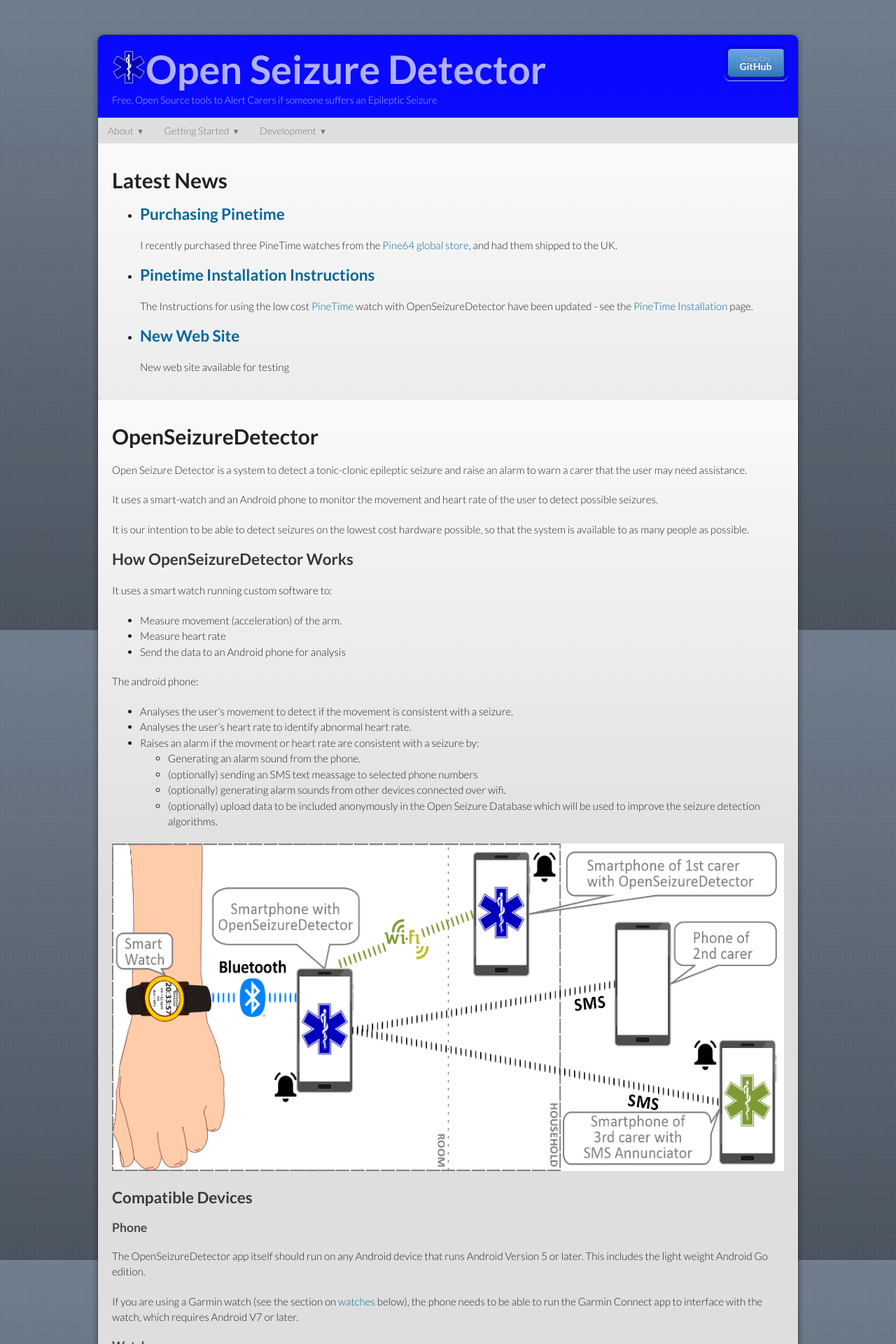
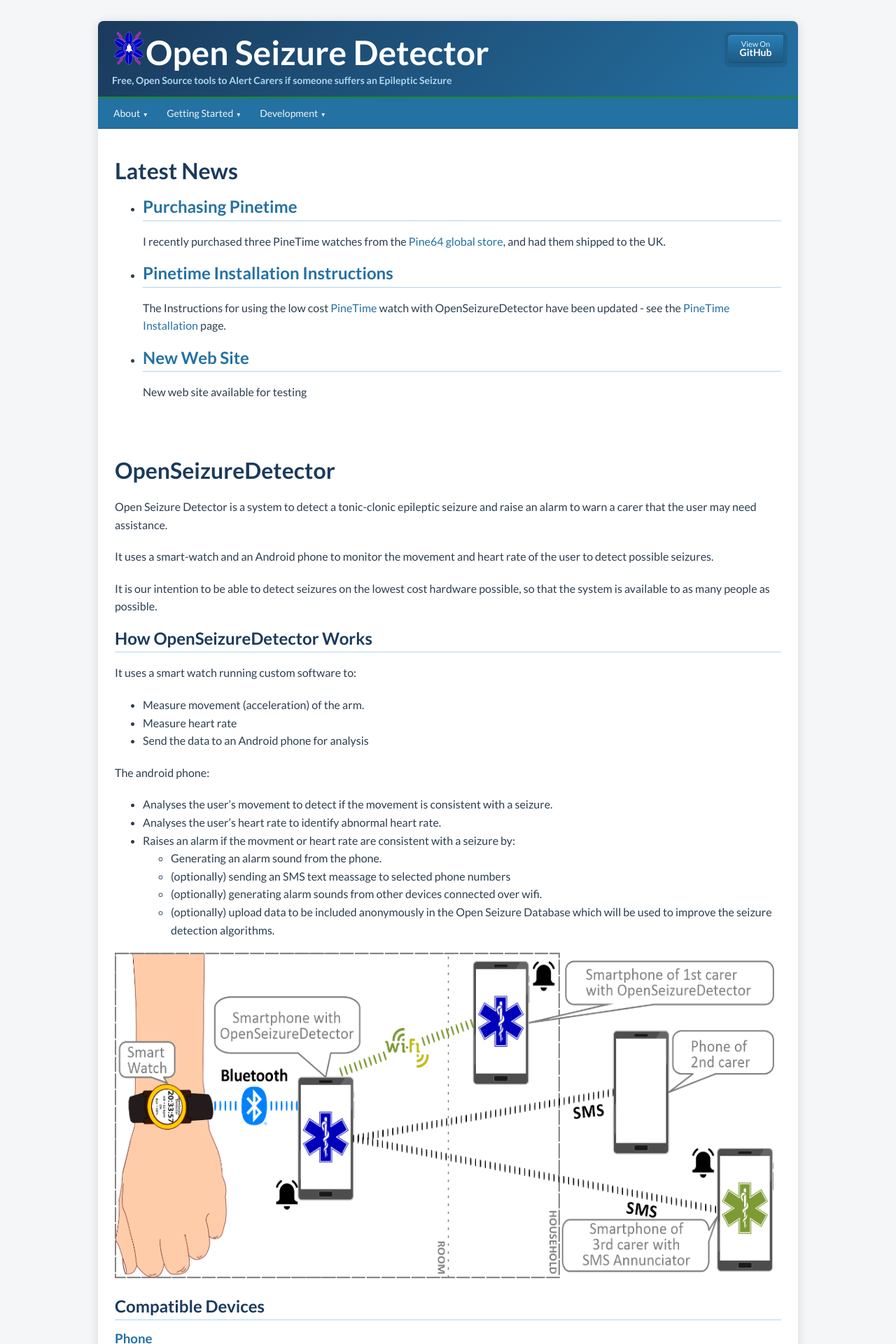
Before and after one commit to OpenSeizureDetector/openseizuredetector.github.io, a Jekyll site: the page built from index.md, in a window 1280 px wide. Shown: the top 1920 px of the page at 70% size. Built offline with Jekyll 4.4.1, drawn with Linux system fonts in a browser that asks for light colours.

Commit message:
Updated theme to make it clearer to read

```diff
--- a/_config.yml
+++ b/_config.yml
@@ -3,7 +3,7 @@ description: Free, Open Source tools to Alert Carers if someone suffers an Epile
 show_downloads: false
 google_analytics:
 theme: jekyll-theme-modernist
-base_url: /
+baseurl: .
 
 github:
   repository_url: http://github.com/OpenSeizureDetector
--- /dev/null
+++ b/_config_osd.yml
@@ -0,0 +1,3 @@
+# _config_ftp.yml
+url: "https://openseizuredetector.org.uk"
+baseurl: "/static/osd_pages"
--- a/_layouts/default.html
+++ b/_layouts/default.html
@@ -22,7 +22,7 @@
   <body>
     <div class="wrapper">
       <header {% unless site.description or site.github.project_tagline %} class="without-description" {% endunless %}>
-        <h1><a href="{{site.base_url}}"><img src="/assets/images/icon_48x48.png" alt="OSD_Icon"./>{{ site.title | default: site.github.repository_name }}</h1>
+        <h1><a href="{{site.base_url}}"><img src="{{ 'assets/images/icon_48x48.png' | relative_url }}" alt="OSD_Icon"./>{{ site.title | default: site.github.repository_name }}</h1>
         {% if site.description or site.github.project_tagline %}  </a>
           <p><b>{{ site.description | default: site.github.project_tagline }}</b> </p>
         {% endif %}
--- a/_layouts/home.html
+++ b/_layouts/home.html
@@ -22,7 +22,7 @@
   <body>
     <div class="wrapper">
       <header {% unless site.description or site.github.project_tagline %} class="without-description" {% endunless %}>
-        <h1><a href="{{site.base_url}}"><img src="/assets/images/icon_48x48.png" alt="OSD_Icon"./>{{ site.title | default: site.github.repository_name }}</h1>
+        <h1><a href="{{site.base_url}}"><img src="{{ 'assets/images/icon_48x48.png' | relative_url }}" alt="OSD_Icon"./>{{ site.title | default: site.github.repository_name }}</h1>
         {% if site.description or site.github.project_tagline %}  </a>
           <p><b>{{ site.description | default: site.github.project_tagline }}</b> </p>
         {% endif %}
--- a/_sass/modernist.scss
+++ b/_sass/modernist.scss
@@ -1,4 +1,4 @@
 // Placeholder file. If your site uses
 //     @import "{{ site.theme }}";
 // Then using this theme with jekyll-remote-theme will work fine.
-@import "jekyll-theme-modernist";
+@import "osd-theme";
--- /dev/null
+++ b/_sass/osd-theme.scss
@@ -0,0 +1,487 @@
+@import "rouge-base16-dark";
+@import url('https://fonts.googleapis.com/css?family=Lato:400italic,700italic,400,700');
+
+// OSD brand palette
+$osd-navy:       #1a3a5c;
+$osd-blue:       #2471a3;
+$osd-light-blue: #aed6f1;
+$osd-green:      #1e8449;
+$osd-bg:         #f4f6f8;
+$osd-white:      #ffffff;
+$osd-text:       #2c3e50;
+
+html {
+  background: $osd-bg;
+  height: 100%;
+}
+
+body {
+  padding: 30px 0;
+  margin: 0;
+  font: 16px/1.6 Lato, "Helvetica Neue", Helvetica, Arial, sans-serif;
+  color: $osd-text;
+  font-weight: 400;
+  background: $osd-bg;
+  min-height: calc(100% - 60px);
+}
+
+.wrapper {
+  width: 96%;
+  max-width: 1000px;
+  margin: 0 auto;
+  background: $osd-white;
+  border-radius: 8px;
+  box-shadow: 0 2px 16px rgba(0, 0, 0, 0.12);
+}
+
+header, section, footer {
+  display: block;
+}
+
+a {
+  color: $osd-blue;
+  text-decoration: none;
+
+  &:hover {
+    text-decoration: underline;
+    color: $osd-navy;
+  }
+}
+
+p {
+  margin: 0 0 20px;
+  padding: 0;
+}
+
+strong {
+  color: $osd-text;
+  font-weight: 700;
+}
+
+b {
+  font-weight: 700;
+}
+
+header {
+  border-radius: 8px 8px 0 0;
+  background: $osd-navy;
+  background: linear-gradient(135deg, $osd-navy 0%, $osd-blue 100%);
+  position: relative;
+  padding: 15px 20px 12px;
+  border-bottom: 3px solid $osd-green;
+  color: $osd-light-blue;
+
+  h1 {
+    margin: 0;
+    padding: 0;
+    font-size: 48px;
+    line-height: 1.2;
+    a {
+      color: $osd-white;
+      text-decoration: none;
+
+      &:hover {
+        color: $osd-light-blue;
+        text-decoration: none;
+      }
+    }
+  }
+
+  &.without-description h1 {
+    margin: 10px 0;
+  }
+
+  p {
+    margin: 0;
+    width: 500px;
+    font-size: 14px;
+    color: $osd-light-blue;
+
+    &.view {
+      display: none;
+      font-weight: 700;
+
+      a {
+        color: $osd-light-blue;
+      }
+
+      small {
+        font-weight: 400;
+      }
+    }
+  }
+
+  ul {
+    margin: 0;
+    padding: 0;
+    list-style: none;
+    position: absolute;
+    z-index: 1;
+    right: 20px;
+    top: 20px;
+    height: 38px;
+    padding: 1px 0;
+    background: $osd-blue;
+    background: linear-gradient(lighten($osd-blue, 10%), darken($osd-blue, 5%));
+    border-radius: 5px;
+    box-shadow: inset rgba(#fff, 0.2) 0 1px 0, inset rgba(#000, 0.15) 0 -1px 0;
+    width: auto;
+
+    &:before {
+      content: '';
+      position: absolute;
+      z-index: -1;
+      left: -5px;
+      top: -4px;
+      right: -5px;
+      bottom: -6px;
+      background: rgba(#000, 0.1);
+      border-radius: 8px;
+    }
+
+    li {
+      width: 79px;
+      float: left;
+      border-right: 1px solid darken($osd-blue, 8%);
+      height: 38px;
+
+      &.single {
+        border: none;
+      }
+    }
+
+    li + li {
+      width: 78px;
+      border-left: 1px solid lighten($osd-blue, 12%);
+    }
+
+    li + li + li {
+      border-right: none;
+      width: 79px;
+    }
+
+    a {
+      line-height: 1;
+      font-size: 11px;
+      color: rgba(#fff, 0.9);
+      display: block;
+      text-align: center;
+      font-weight: 400;
+      padding-top: 6px;
+      height: 40px;
+      text-decoration: none;
+
+      &:hover {
+        color: #fff;
+        background: rgba(#000, 0.1);
+        text-decoration: none;
+      }
+
+      strong {
+        font-size: 14px;
+        display: block;
+        color: #fff;
+      }
+    }
+  }
+}
+
+// Navigation bar
+nav.pure-menu-horizontal {
+  background: $osd-blue;
+  border-bottom: 1px solid darken($osd-blue, 10%);
+  padding: 0 8px;
+  box-sizing: border-box;
+
+  ul.pure-menu-list {
+    margin: 0;
+    padding: 0;
+    list-style: none;
+    display: flex;
+    flex-wrap: wrap;
+  }
+
+  li.pure-menu-item {
+    position: relative;
+    display: block;
+
+    &.current > a,
+    &[class*="current"] > a {
+      background: darken($osd-blue, 12%);
+      border-bottom: 3px solid $osd-green;
+    }
+  }
+
+  a.pure-menu-link {
+    color: rgba(#fff, 0.92);
+    padding: 10px 14px;
+    display: block;
+    font-size: 14px;
+    font-weight: 400;
+    text-decoration: none;
+    white-space: nowrap;
+
+    &:hover {
+      background: darken($osd-blue, 10%);
+      color: #fff;
+      text-decoration: none;
+    }
+  }
+
+  // Dropdown submenus
+  li.pure-menu-has-children {
+    > a::after {
+      content: ' ▾';
+      font-size: 10px;
+    }
+
+    ul.pure-menu-children {
+      display: none;
+      position: absolute;
+      top: 100%;
+      left: 0;
+      z-index: 100;
+      background: $osd-navy;
+      min-width: 180px;
+      border-radius: 0 0 4px 4px;
+      box-shadow: 0 4px 12px rgba(0,0,0,0.25);
+
+      li {
+        display: block;
+        float: none;
+      }
+
+      a.pure-menu-link {
+        padding: 9px 16px;
+        font-size: 13px;
+        color: $osd-light-blue;
+
+        &:hover {
+          background: darken($osd-navy, 5%);
+          color: #fff;
+        }
+      }
+    }
+  }
+
+  li.pure-menu-allow-hover:hover > ul.pure-menu-children,
+  li.pure-menu-has-children:focus-within > ul.pure-menu-children {
+    display: block;
+  }
+}
+
+section {
+  padding: 20px 24px;
+  font-size: 16px;
+  border-top: none;
+  background: $osd-white;
+  border-radius: 0 0 8px 8px;
+  position: relative;
+}
+
+h1, h2, h3, h4, h5, h6 {
+  color: $osd-navy;
+  padding: 0;
+  margin: 0 0 16px;
+  line-height: 1.2;
+}
+
+p, ul, ol, table, pre, dl {
+  margin: 0 0 20px;
+}
+
+h1, h2, h3 {
+  line-height: 1.1;
+}
+
+h1 {
+  font-size: 28px;
+}
+
+h2 {
+  color: $osd-navy;
+  border-bottom: 1px solid $osd-light-blue;
+  padding-bottom: 6px;
+}
+
+h3, h4, h5, h6 {
+  color: $osd-blue;
+}
+
+blockquote {
+  margin: 0 0 20px;
+  padding: 12px 20px 1px 24px;
+  font-style: italic;
+  background: lighten($osd-light-blue, 18%);
+  border-left: 4px solid $osd-blue;
+  color: $osd-text;
+  border-radius: 0 4px 4px 0;
+}
+
+img {
+  max-width: 100%;
+}
+
+code, pre {
+  font-family: Monaco, Bitstream Vera Sans Mono, Lucida Console, Terminal;
+  color: #333;
+  font-size: 13px;
+  overflow-x: auto;
+}
+
+pre {
+  padding: 20px;
+  background: #2c3e50;
+  color: #f8f8f2;
+  margin: 0 0 20px;
+  border-radius: 4px;
+
+  code {
+    color: #f8f8f2;
+  }
+
+  li & {
+    margin-left: -60px;
+    padding-left: 60px;
+  }
+}
+
+code {
+  background: lighten($osd-bg, 2%);
+  border: 1px solid darken($osd-bg, 8%);
+  border-radius: 3px;
+  padding: 1px 5px;
+}
+
+pre code {
+  background: none;
+  border: none;
+  padding: 0;
+}
+
+table {
+  width: 100%;
+  border-collapse: collapse;
+}
+
+th, td {
+  text-align: left;
+  padding: 8px 12px;
+  border-bottom: 1px solid darken($osd-bg, 10%);
+}
+
+th {
+  color: $osd-navy;
+  background: $osd-bg;
+  font-weight: 700;
+}
+
+tr:nth-child(even) td {
+  background: lighten($osd-bg, 2%);
+}
+
+dt {
+  color: $osd-text;
+  font-weight: 700;
+}
+
+small {
+  font-size: 11px;
+}
+
+hr {
+  border: 0;
+  background: darken($osd-bg, 12%);
+  height: 1px;
+  margin: 0 0 20px;
+}
+
+kbd {
+  background-color: #fafbfc;
+  border: 1px solid #c6cbd1;
+  border-bottom-color: #959da5;
+  border-radius: 3px;
+  box-shadow: inset 0 -1px 0 #959da5;
+  color: #444d56;
+  display: inline-block;
+  font-size: 11px;
+  line-height: 10px;
+  padding: 3px 5px;
+  vertical-align: middle;
+}
+
+footer {
+  width: 640px;
+  margin: 0 auto;
+  padding: 20px 0;
+  color: darken($osd-bg, 30%);
+  overflow: hidden;
+
+  a {
+    color: $osd-light-blue;
+    font-weight: bold;
+  }
+
+  p {
+    float: left;
+  }
+
+  p + p {
+    float: right;
+  }
+}
+
+@media print, screen and (max-width: 740px) {
+  body {
+    padding: 0;
+  }
+
+  .wrapper {
+    border-radius: 0;
+    box-shadow: none;
+    width: 100%;
+  }
+
+  footer {
+    border-radius: 0;
+    padding: 20px;
+    width: auto;
+
+    p {
+      float: none;
+      margin: 0;
+    }
+
+    p + p {
+      float: none;
+    }
+  }
+
+  nav.pure-menu-horizontal ul.pure-menu-list {
+    flex-direction: column;
+  }
+
+  nav.pure-menu-horizontal a.pure-menu-link {
+    padding: 10px 16px;
+  }
+}
+
+@media print, screen and (max-width: 580px) {
+  header ul {
+    display: none;
+  }
+
+  header p.view {
+    display: block;
+  }
+
+  header p {
+    width: 100%;
+  }
+}
+
+@media print {
+  header p.view a small:before {
+    content: 'at https://github.com/';
+  }
+}
--- a/assets/css/style.scss
+++ b/assets/css/style.scss
@@ -1,4 +1,4 @@
 ---
 ---
 
-@import "jekyll-theme-modernist";
+@import "osd-theme";
```
Also changed, not shown: assets/images/icon_48x48.png, assets/images/pinetime-installation-images/Infinitime_Firmware.JPG (added), assets/images/pinetime-installation-images/Pinetime_Recovery_Mode_Display.JPG (added), 3 other files.
